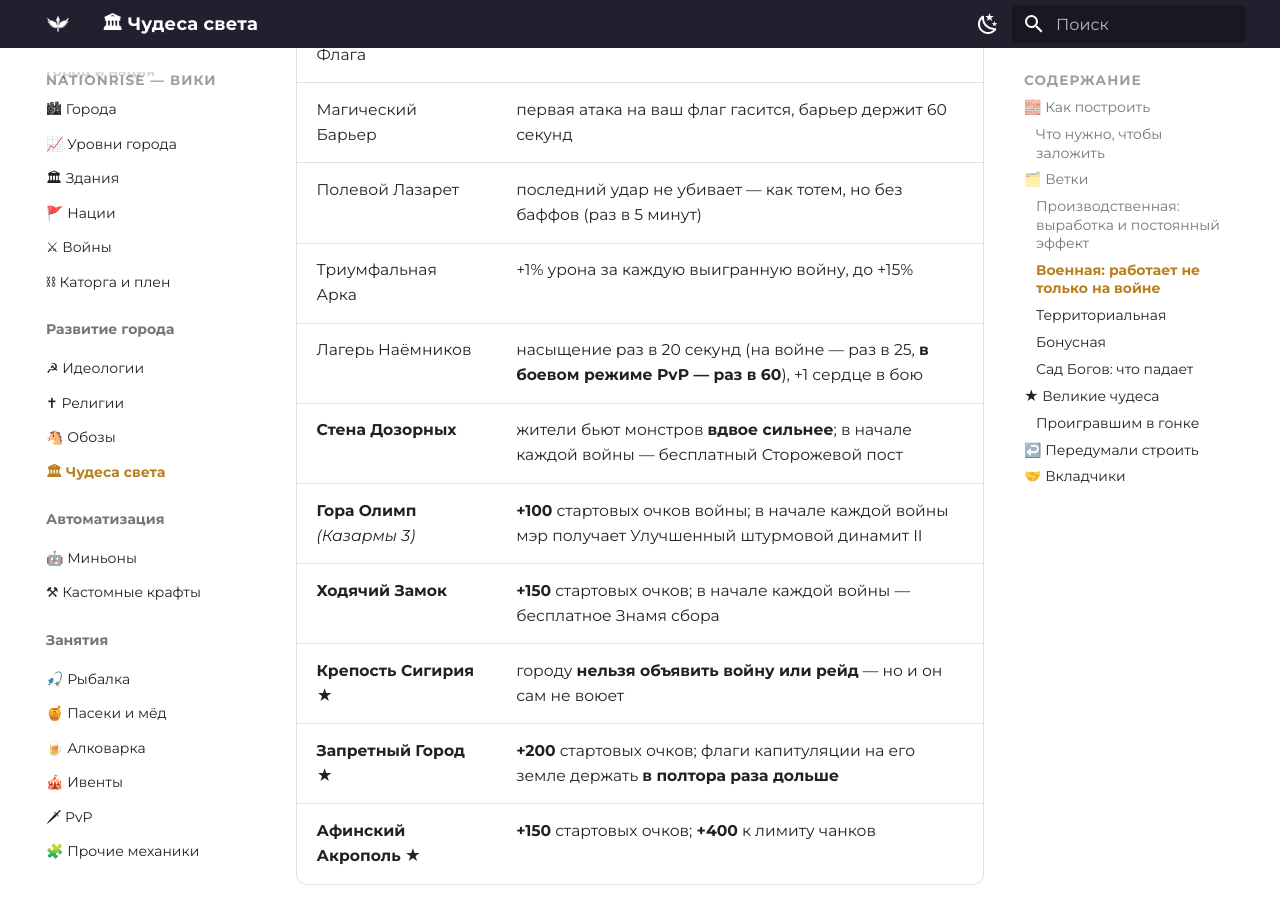
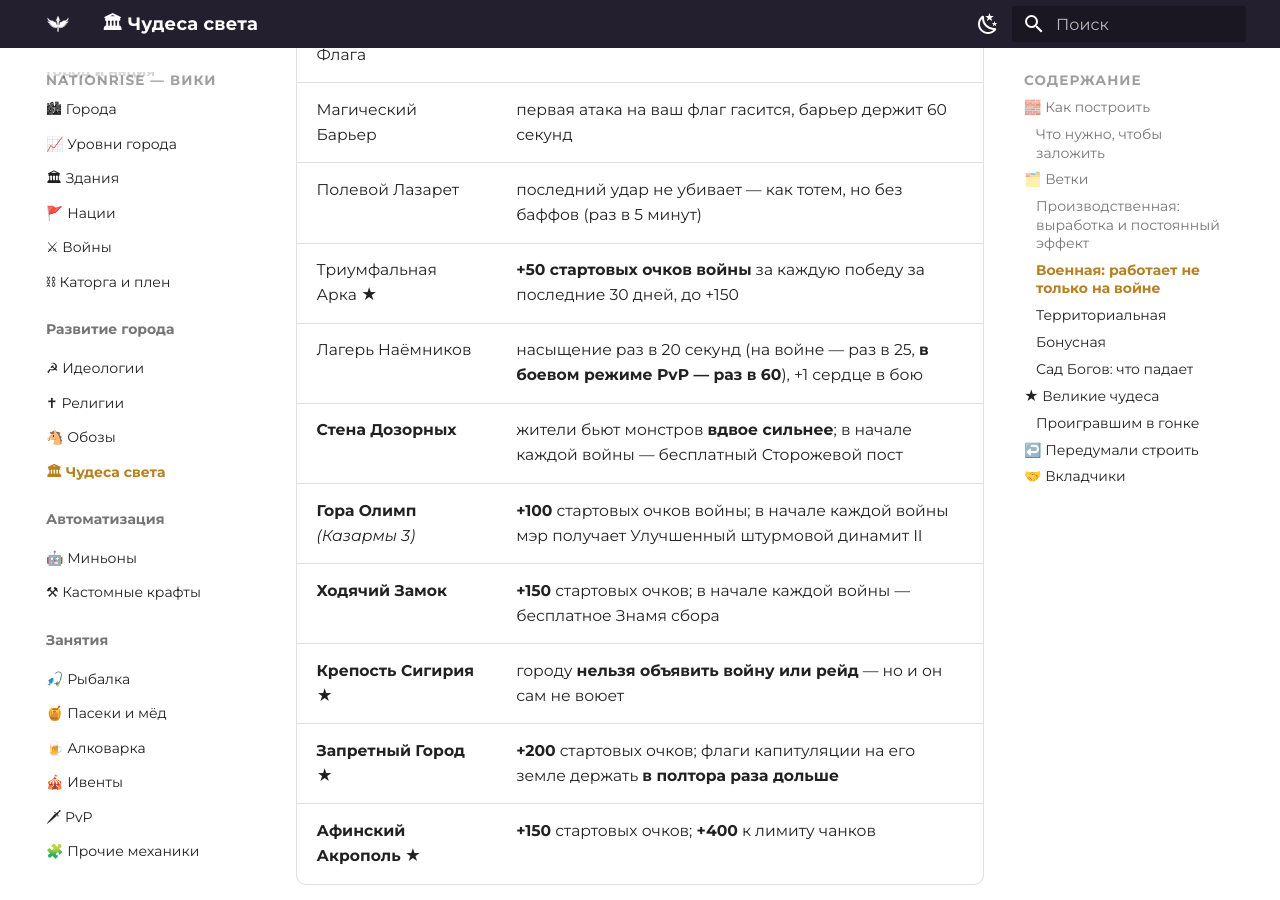
Before and after one commit to zixSSSed/NationRise-Wiki-RU, an MkDocs documentation site: the page built from docs/wonders.md, in a window 1280 px wide and 900 px high, scrolled down 2825 px. Built offline with MkDocs 1.6.1 and Material for MkDocs 9.7.7, drawn with Linux system fonts in a browser that asks for light colours.

Commit message:
Триумфальная Арка: очки за победы 30 дней

```diff
--- a/docs/wonders.md
+++ b/docs/wonders.md
@@ -77,7 +77,7 @@
 | Превосходство Флага | +3% урона по чужакам **на чужой земле** |
 | Магический Барьер | первая атака на ваш флаг гасится, барьер держит 60 секунд |
 | Полевой Лазарет | последний удар не убивает — как тотем, но без баффов (раз в 5 минут) |
-| Триумфальная Арка | +1% урона за каждую выигранную войну, до +15% |
+| Триумфальная Арка ★ | **+50 стартовых очков войны** за каждую победу за последние 30 дней, до +150 |
 | Лагерь Наёмников | насыщение раз в 20 секунд (на войне — раз в 25, **в боевом режиме PvP — раз в 60**), +1 сердце в бою |
 | **Стена Дозорных** | жители бьют монстров **вдвое сильнее**; в начале каждой войны — бесплатный Сторожевой пост |
 | **Гора Олимп** *(Казармы 3)* | **+100** стартовых очков войны; в начале каждой войны мэр получает Улучшенный штурмовой динамит II |
```
Also changed, not shown: docs/war.md (+1 -0 lines).
